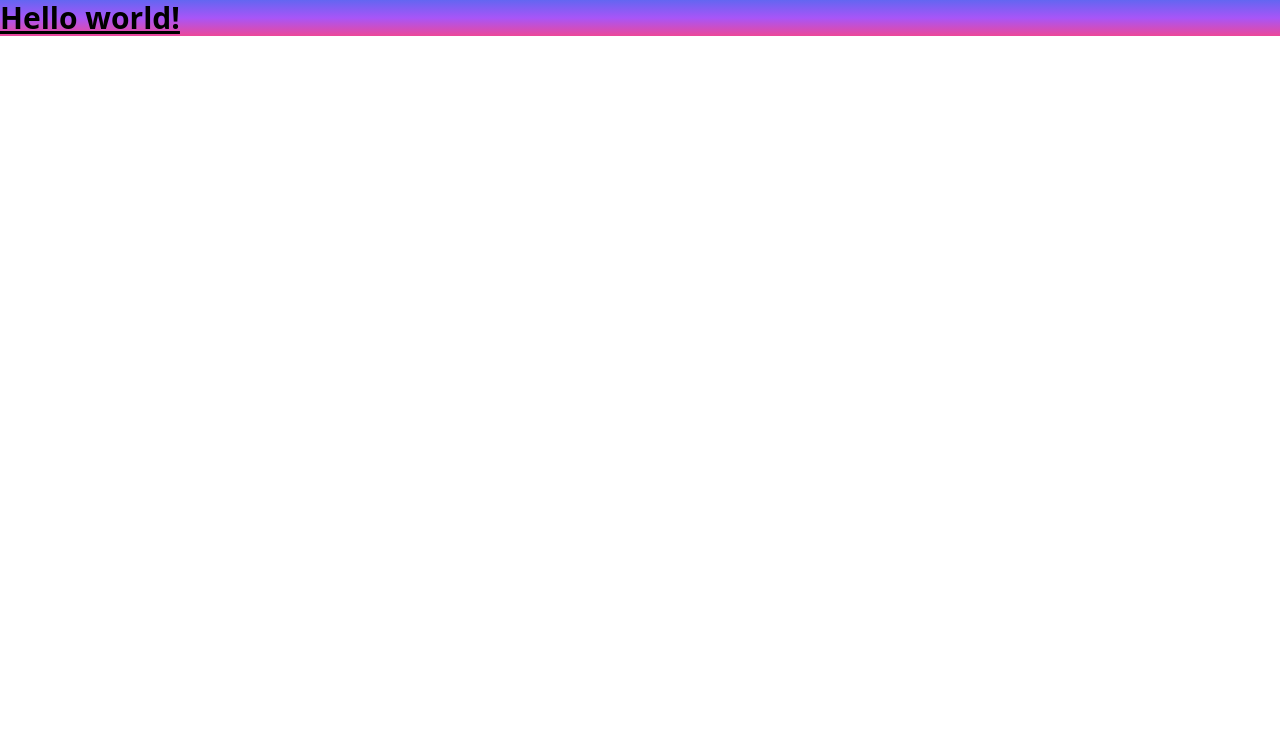
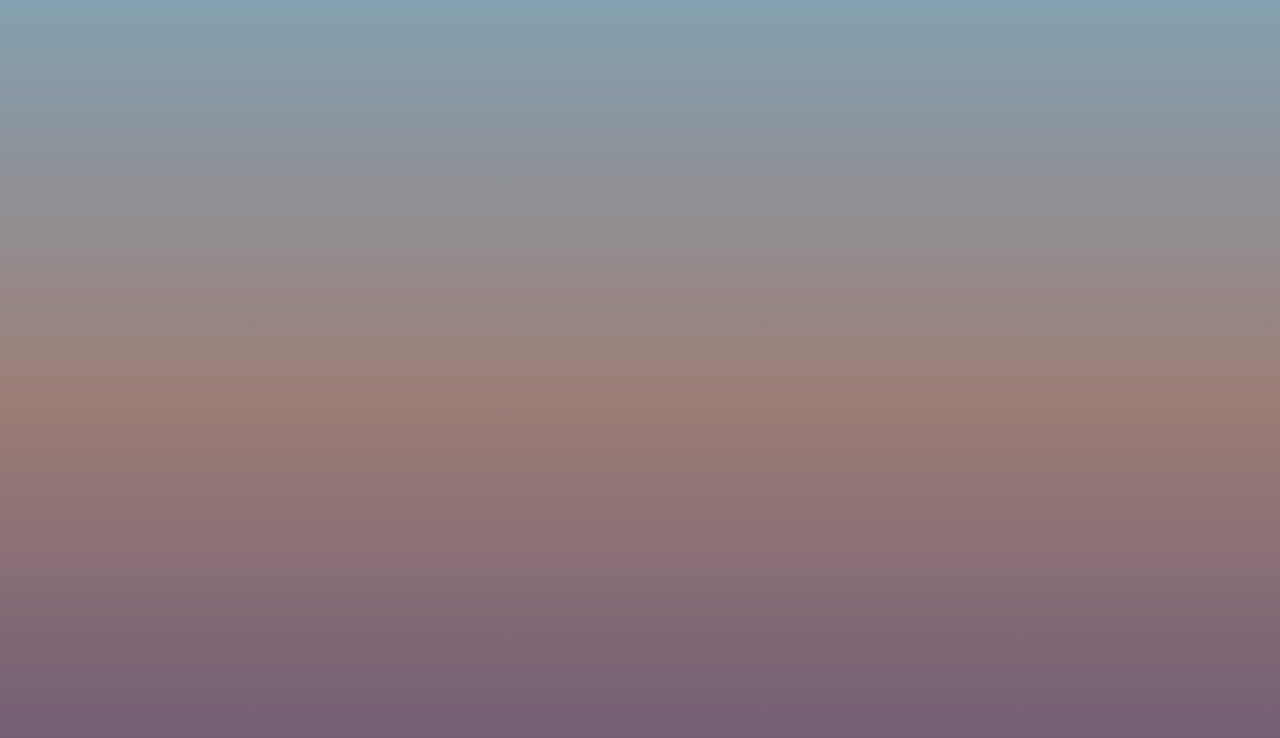
Before and after one commit to chucoding/dream-measurement, a Next.js app: page / in a window 1280 px wide. Shown: the top 738 px of the page. Built offline with nearby package versions, Linux system fonts and the light colour scheme.

Commit message:
feat : background color gradient

```diff
--- a/src/app/page.tsx
+++ b/src/app/page.tsx
@@ -4,8 +4,6 @@ const inter = Inter({ subsets: ["latin"] });
 
 export default function Home() {
   return (
-    <main className="bg-gradient-to-b from-indigo-500 via-purple-500 to-pink-500">
-      <h1 className="text-3xl font-bold underline">Hello world!</h1>
-    </main>
+    <main className="h-screen bg-gradient-to-b from-[#84A1B1] via-[#9C7E76] to-[#6C5873]"></main>
   );
 }
```
